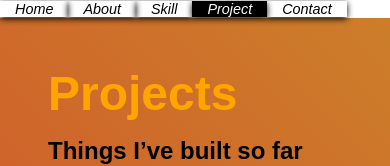
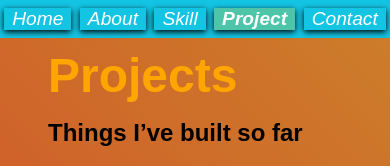
Before and after one commit to Abhimanyuprajapati/Portfolio, a React (Vite) app: page /project in a window 390 px wide. Shown: the top 166 px of the page. Built offline with nearby package versions, Linux system fonts and the light colour scheme.

Commit message:
new update

```diff
--- a/src/navbar.css
+++ b/src/navbar.css
@@ -1,42 +1,91 @@
 .navbar{
-    margin: 0px;
-    padding: 0px;
-    /* background-color: #f5b9b9; */
+    display: flex;
+    margin: 0px ;
+    padding: 1rem;
+    position: fixed;
+    background-color: black;
+    z-index: 9999;
+    width: 100%;
 }
 .navbar a{
     text-decoration: none;
-    font-size: 1rem;
+    font-size: 2rem;
     font-family: Arial, sans-serif;
     font-style: italic;
     padding: 0px 1rem;
-    color: rgb(0, 0, 0);
+    color: rgb(255, 255, 255);
     box-shadow: 0 2px 6px rgb(0, 0, 0);
 }
-
-@media (max-width: 468px) {
+.active{
+    background-color: #e94b0d;
+    color: rgb(255, 255, 255);
+    font-weight: 600;
+}
+a:hover {
+    background-color: #e9770d;
+    color: rgb(255, 255, 255);
+    font-weight: 600;
+}
+@media (max-width: 280px) {
+    .navbar{
+        display: flex;
+        margin: 0px ;
+        padding: 0.5rem 0rem;
+        position: fixed;
+        background-color: rgb(20, 196, 227);
+        z-index: 9999;
+        width: 100%;
+        justify-content: space-around;
+    }
     .navbar a{
-    font-size: 0.9rem;
-    padding: 0px 15px;
-    margin: 0px;
+        text-decoration: none;
+        font-size: 0.8rem;
+        font-family: Arial, sans-serif;
+        font-style: italic;
+        padding: 0px 0.5rem;
+        color: rgb(255, 255, 255);
+        border: none;
+    }
+    .active{
+        background-color: #4ec5a9;
+        color: rgb(255, 255, 255);
+        font-weight: 600;
+    }
+    a:hover {
+        background-color: #4ec5a9;
+        color: rgb(255, 255, 255);
+        font-weight: 600;
     }
 }
-@media (max-width: 290px) {
+
+@media (min-width: 281px) and (max-width: 576px) {
+    .navbar{
+        display: flex;
+        margin: 0px ;
+        padding: 0.5rem 0rem;
+        position: fixed;
+        background-color: rgb(20, 196, 227);
+        z-index: 9999;
+        width: 100%;
+        justify-content: space-around;
+    }
     .navbar a{
-        font-size: 0.5rem;
-        padding: 0px 15px;
-        margin: 0px;
-        box-shadow: 0 2px 6px rgb(0, 0, 0);
-        }
-
-}
-a:hover {
-    background-color: #cb710a;
-    color: rgb(255, 255, 255);
-
-
+        text-decoration: none;
+        font-size: 1.2rem;
+        font-family: Arial, sans-serif;
+        font-style: italic;
+        padding: 0px 0.5rem;
+        color: rgb(255, 255, 255);
+        border: none;
+    }
+    .active{
+        background-color: #4ec5a9;
+        color: rgb(255, 255, 255);
+        font-weight: 600;
+    }
+    a:hover {
+        background-color: #4ec5a9;
+        color: rgb(255, 255, 255);
+        font-weight: 600;
+    }
   }
-
-  .active{
-    background-color: #000000;
-    color: rgb(255, 255, 255) !important;
-  }
```
